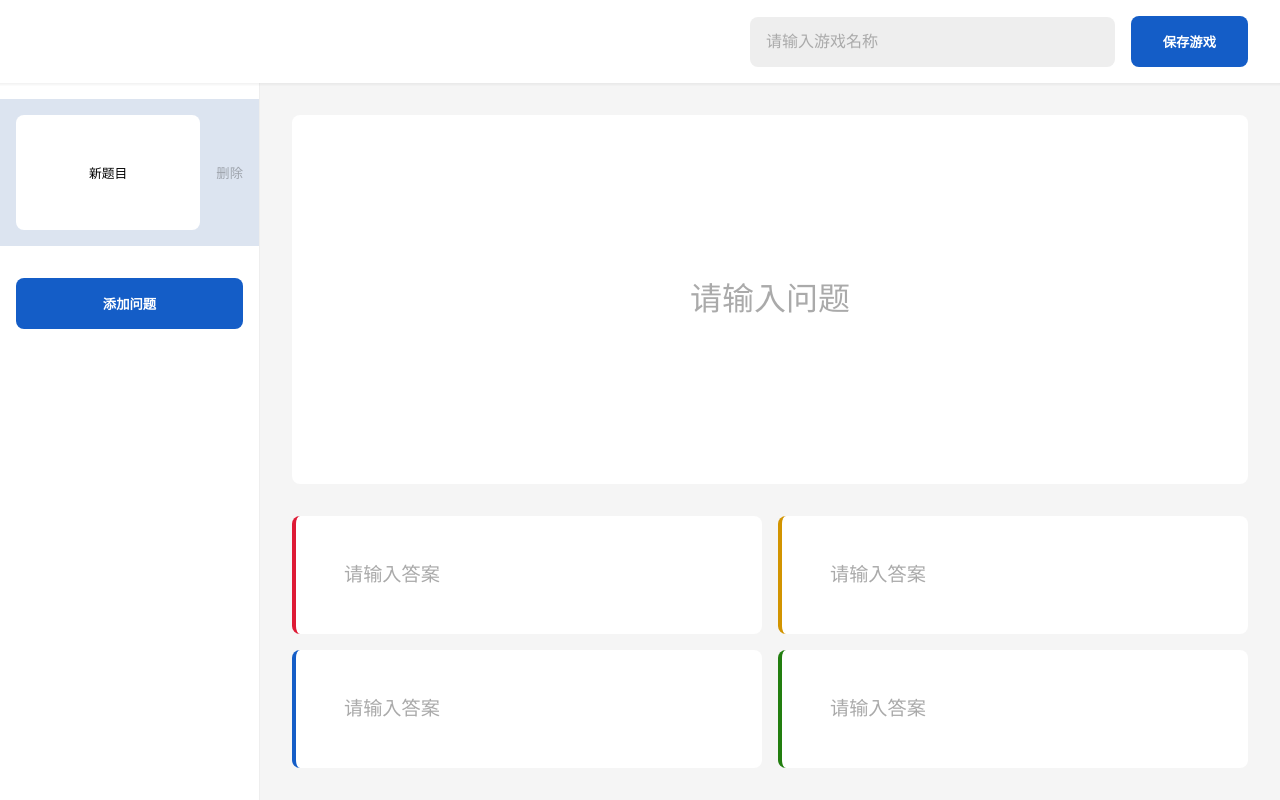
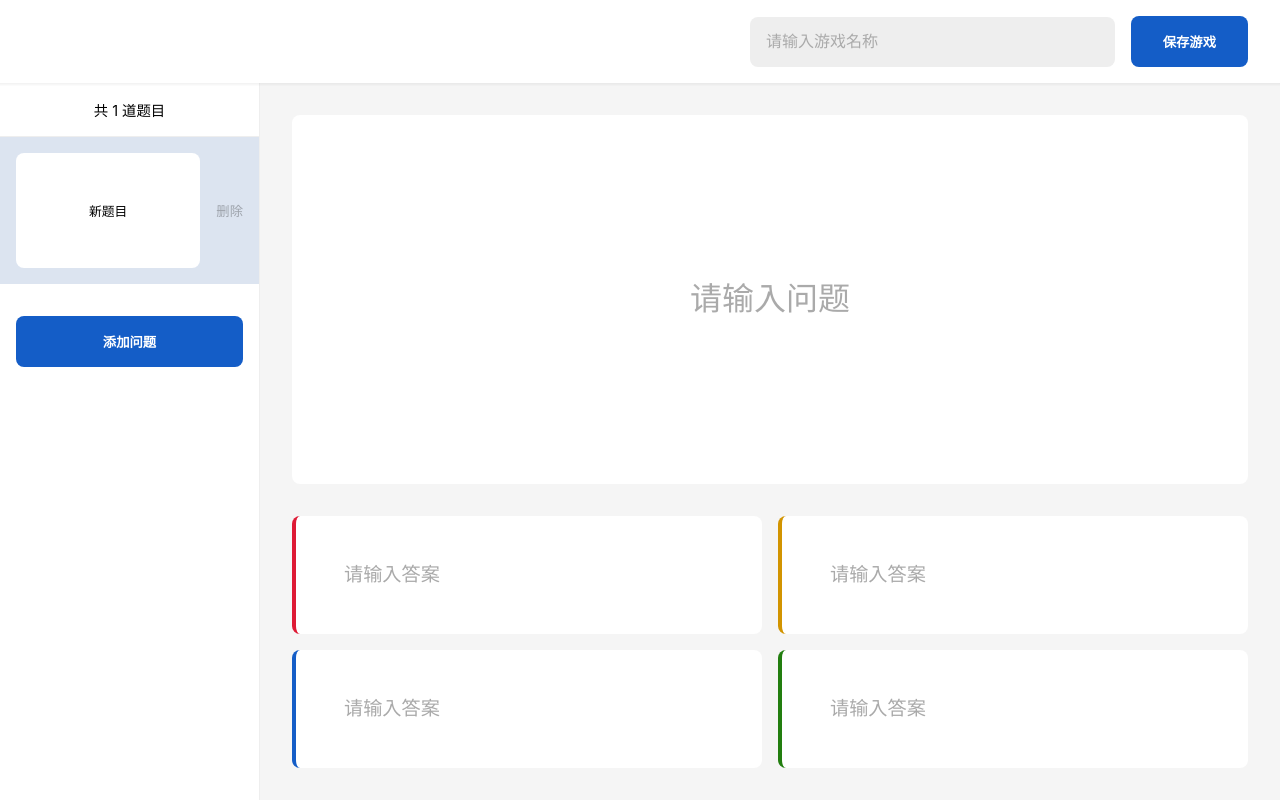
Before and after one commit to kelvinleung/woodung, a React (Vite) app in the folder web/: page /editor in a window 1280 px wide. Built offline with nearby package versions, Linux system fonts and the light colour scheme.

Commit message:
增加题目总数显示

```diff
--- a/web/src/components/QuizEditor.css
+++ b/web/src/components/QuizEditor.css
@@ -28,7 +28,7 @@
 }
 .quiz-editor__sidebar {
   width: 260px;
-  padding: 1rem 0;
+  padding: 0 0 1rem 0;
   border-right: 1px solid #eee;
   overflow: auto;
 }
@@ -149,3 +149,9 @@
 .quiz-editor__sidebar-question-button-container {
   padding: 0 1rem;
 }
+.quiz-editor__sidebar-questions-count {
+  padding: 1rem;
+  text-align: center;
+  font-size: 0.9rem;
+  border-bottom: 1px solid #eee;
+}
--- a/web/src/components/QuizEditor.jsx
+++ b/web/src/components/QuizEditor.jsx
@@ -14,6 +14,7 @@ const QuestionList = ({
   const questionData = questions.map((q, id) => ({ ...q, id }));
   return (
     <aside className="quiz-editor__sidebar">
+      <div className="quiz-editor__sidebar-questions-count">{`共 ${questionData.length} 道题目`}</div>
       <ul className="quiz-editor__sidebar-questions-container">
         {questionData.map((question) => (
           <li
```
